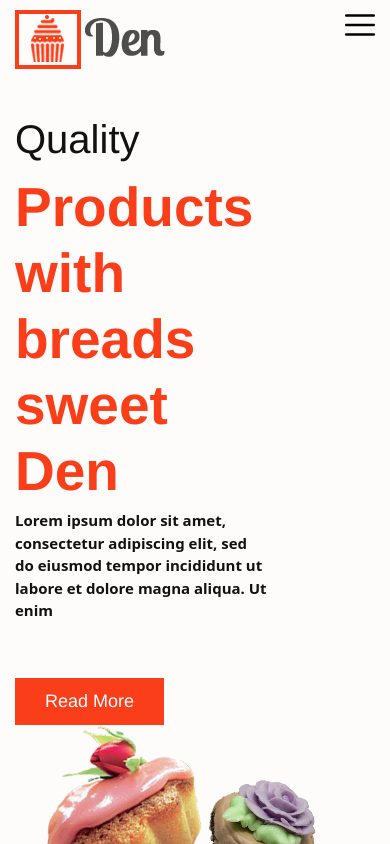
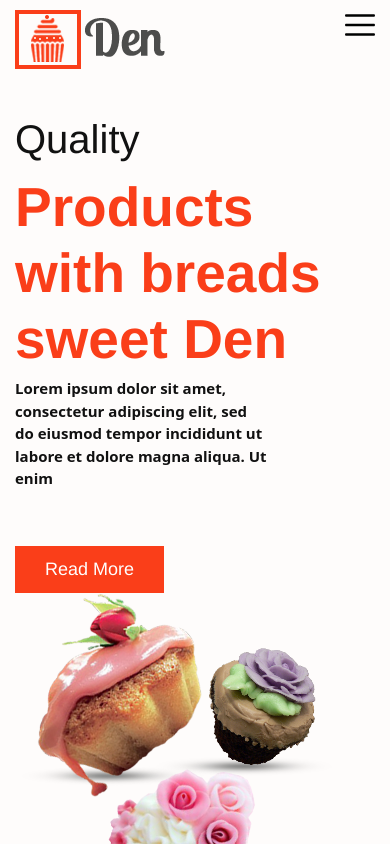
Before and after one commit to mohamed-ahmed527/den_pro, a Vue app: page / in a window 390 px wide. Shown: the top 844 px of the page. Built offline with nearby package versions, Linux system fonts and the light colour scheme.

Commit message:
Update Header.vue

```diff
--- a/src/components/Header.vue
+++ b/src/components/Header.vue
@@ -78,4 +78,9 @@ export default {
     }
   }
 }
+@media (max-width:992px){
+.parent .container .row .htext h1{
+  width: 100%;
+}
+}
 </style>
```
